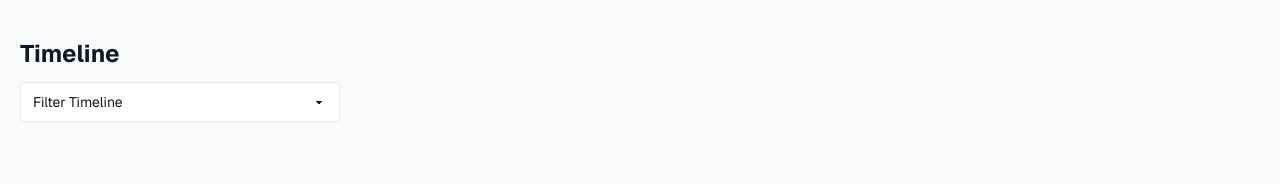
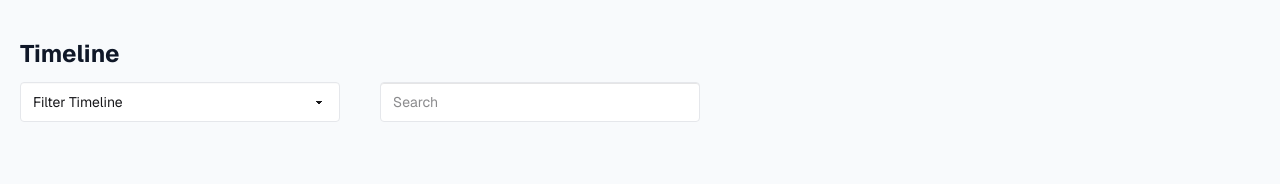
Before and after one commit to Wpshouter/friendZone, a React (Vite) app: page /timeline in a window 1280 px wide. Shown: the part 134-318 px from the top of the page. Built offline with nearby package versions, Linux system fonts and the light colour scheme.

Commit message:
fixed bugs and added timeline search functionality

```diff
--- a/src/pages/timeline/Timeline.jsx
+++ b/src/pages/timeline/Timeline.jsx
@@ -20,15 +20,31 @@ const Timeline = () => {
             }
 
         }
+        const handle_searchType = (event) => {
+              const typed_text = event.target.value.toLowerCase();
+            console.log(typed_text);
+             const results = FriendContexthere.Activity.filter(
+                (activity) =>
+
+                activity.type.toLowerCase().includes(typed_text)||
+                activity.Friend.name.toLowerCase().includes(typed_text)
+            );
+            console.log(results, "rtesrer");
+            setfilterType(results);
+        }
     return (
         <div className='container mx-auto my-20 p-5'>
             <h2 className='text-gray-900 font-bold text-2xl'>Timeline</h2>
+            <div className='flex gap-10 items-center'>
             <select onChange={(e)=>handleFilterType(e)} defaultValue="Small" className="select select-md my-3 border-gray-200">
-            <option vlaue="">Filter Timeline</option>
+                <option vlaue="">Filter Timeline</option>
                 <option value="Call">Call</option>
                 <option value="Text" >Text</option>
                 <option value="Video" >Video</option>
             </select>
+            <input onInput={(e)=>handle_searchType(e)} type="text" placeholder="Search" className="input input-neutral border-gray-200" />
+            </div>
+
             {
             filterType.map((Activity,inx) =>
                 (
```
Also changed, not shown: src/pages/homepage/component/FriendCard/FriendCard.jsx (+1 -13 lines).
